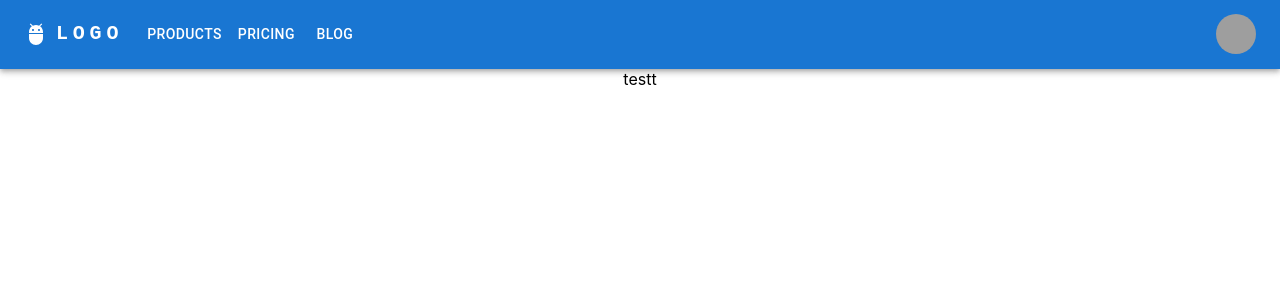
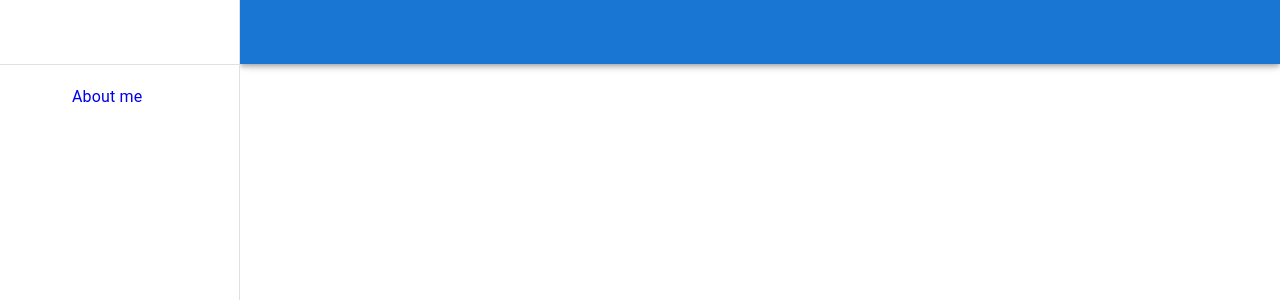
Before and after one commit to zyad-youssef/Personal-Portfolio, a React (Create React App) app in the folder personal_portfolio/: page / in a window 1280 px wide. Shown: the top 300 px of the page. Built offline with nearby package versions, Linux system fonts and the light colour scheme; grey boxes are pictures that could not be loaded.

Commit message:
added nav bar and proper linking

```diff
--- a/personal_portfolio/package.json
+++ b/personal_portfolio/package.json
@@ -16,6 +16,7 @@
     "@types/react-dom": "^18.0.9",
     "react": "^18.2.0",
     "react-dom": "^18.2.0",
+    "react-router-dom": "^6.6.1",
     "react-scripts": "5.0.1",
     "typescript": "^4.9.4",
     "web-vitals": "^2.1.4"
--- a/personal_portfolio/src/App.tsx
+++ b/personal_portfolio/src/App.tsx
@@ -5,7 +5,6 @@ function App() {
   return (
     <div className="App">
       <Navbar></Navbar>
-      testt
     </div>
   );
 }
--- a/personal_portfolio/src/components/Navbar.tsx
+++ b/personal_portfolio/src/components/Navbar.tsx
@@ -1,162 +1,126 @@
 import * as React from 'react';
+import { Link } from 'react-router-dom';
 import AppBar from '@mui/material/AppBar';
 import Box from '@mui/material/Box';
+import CssBaseline from '@mui/material/CssBaseline';
+import Divider from '@mui/material/Divider';
+import Drawer from '@mui/material/Drawer';
+import IconButton from '@mui/material/IconButton';
+import InboxIcon from '@mui/icons-material/MoveToInbox';
+import List from '@mui/material/List';
+import ListItem from '@mui/material/ListItem';
+import ListItemButton from '@mui/material/ListItemButton';
+import ListItemIcon from '@mui/material/ListItemIcon';
+import ListItemText from '@mui/material/ListItemText';
+import MailIcon from '@mui/icons-material/Mail';
+import MenuIcon from '@mui/icons-material/Menu';
 import Toolbar from '@mui/material/Toolbar';
-import IconButton from '@mui/material/IconButton';
 import Typography from '@mui/material/Typography';
-import Menu from '@mui/material/Menu';
-import MenuIcon from '@mui/icons-material/Menu';
-import Container from '@mui/material/Container';
-import Avatar from '@mui/material/Avatar';
-import Button from '@mui/material/Button';
-import Tooltip from '@mui/material/Tooltip';
-import MenuItem from '@mui/material/MenuItem';
-import AdbIcon from '@mui/icons-material/Adb';
 
-const pages = ['Products', 'Pricing', 'Blog'];
-const settings = ['Profile', 'Account', 'Dashboard', 'Logout'];
+const drawerWidth = 240;
 
-function ResponsiveAppBar() {
-  const [anchorElNav, setAnchorElNav] = React.useState<null | HTMLElement>(null);
-  const [anchorElUser, setAnchorElUser] = React.useState<null | HTMLElement>(null);
+interface Props {
+  /**
+   * Injected by the documentation to work in an iframe.
+   */
+  window?: () => Window;
+}
 
-  const handleOpenNavMenu = (event: React.MouseEvent<HTMLElement>) => {
-    setAnchorElNav(event.currentTarget);
-  };
-  const handleOpenUserMenu = (event: React.MouseEvent<HTMLElement>) => {
-    setAnchorElUser(event.currentTarget);
+export default function ResponsiveDrawer(props: Props) {
+  const { window } = props;
+  const [mobileOpen, setMobileOpen] = React.useState(false);
+
+  const handleDrawerToggle = () => {
+    setMobileOpen(!mobileOpen);
   };
 
-  const handleCloseNavMenu = () => {
-    setAnchorElNav(null);
-  };
+  const drawer = (
+    <div>
+      <Toolbar />
+      <Divider />
+      <List>
+        {/*['About Me', 'Projects', 'Resume', 'Work Experience']*/}
 
-  const handleCloseUserMenu = () => {
-    setAnchorElUser(null);
-  };
+          <ListItem key={"About ME"} disablePadding component="a" href="/about">
+            <ListItemButton>
+              <ListItemIcon>
+              </ListItemIcon>
+              <ListItemText primary={"About me "} />
+            </ListItemButton>
+          </ListItem>
+      </List>
+
+    </div>
+  );
+
+  const container = window !== undefined ? () => window().document.body : undefined;
 
   return (
-    <AppBar position="static">
-      <Container maxWidth="xl">
-        <Toolbar disableGutters>
-          <AdbIcon sx={{ display: { xs: 'none', md: 'flex' }, mr: 1 }} />
-          <Typography
-            variant="h6"
-            noWrap
-            component="a"
-            href="/"
+    <Box sx={{ display: 'flex' }}>
+      <CssBaseline />
+      <AppBar
+        position="fixed"
         sx={{
-              mr: 2,
-              display: { xs: 'none', md: 'flex' },
-              fontFamily: 'monospace',
-              fontWeight: 700,
-              letterSpacing: '.3rem',
-              color: 'inherit',
-              textDecoration: 'none',
+          width: { sm: `calc(100% - ${drawerWidth}px)` },
+          ml: { sm: `${drawerWidth}px` },
         }}
       >
-            LOGO
-          </Typography>
-
-          <Box sx={{ flexGrow: 1, display: { xs: 'flex', md: 'none' } }}>
+        <Toolbar>
           <IconButton
-              size="large"
-              aria-label="account of current user"
-              aria-controls="menu-appbar"
-              aria-haspopup="true"
-              onClick={handleOpenNavMenu}
             color="inherit"
+            aria-label="open drawer"
+            edge="start"
+            onClick={handleDrawerToggle}
+            sx={{ mr: 2, display: { sm: 'none' } }}
           >
             <MenuIcon />
           </IconButton>
-            <Menu
-              id="menu-appbar"
-              anchorEl={anchorElNav}
-              anchorOrigin={{
-                vertical: 'bottom',
-                horizontal: 'left',
+          <Typography variant="h6" noWrap component="div">
+          </Typography>
+        </Toolbar>
+      </AppBar>
+      <Box
+        component="nav"
+        sx={{ width: { sm: drawerWidth }, flexShrink: { sm: 0 } }}
+        aria-label="mailbox folders"
+      >
+        {/* The implementation can be swapped with js to avoid SEO duplication of links. */}
+        <Drawer
+          container={container}
+          variant="temporary"
+          open={mobileOpen}
+          onClose={handleDrawerToggle}
+          ModalProps={{
+            keepMounted: true, // Better open performance on mobile.
           }}
-              keepMounted
-              transformOrigin={{
-                vertical: 'top',
-                horizontal: 'left',
-              }}
-              open={Boolean(anchorElNav)}
-              onClose={handleCloseNavMenu}
           sx={{
-                display: { xs: 'block', md: 'none' },
+            display: { xs: 'block', sm: 'none' },
+            '& .MuiDrawer-paper': { boxSizing: 'border-box', width: drawerWidth },
           }}
         >
-              {pages.map((page) => (
-                <MenuItem key={page} onClick={handleCloseNavMenu}>
-                  <Typography textAlign="center">{page}</Typography>
-                </MenuItem>
-              ))}
-            </Menu>
+          {drawer}
+        </Drawer>
+        <Drawer
+          variant="permanent"
+          sx={{
+            display: { xs: 'none', sm: 'block' },
+            '& .MuiDrawer-paper': { boxSizing: 'border-box', width: drawerWidth },
+          }}
+          open
+        >
+          {drawer}
+        </Drawer>
       </Box>
-          <AdbIcon sx={{ display: { xs: 'flex', md: 'none' }, mr: 1 }} />
-          <Typography
-            variant="h5"
-            noWrap
-            component="a"
-            href=""
-            sx={{
-              mr: 2,
-              display: { xs: 'flex', md: 'none' },
-              flexGrow: 1,
-              fontFamily: 'monospace',
-              fontWeight: 700,
-              letterSpacing: '.3rem',
-              color: 'inherit',
-              textDecoration: 'none',
-            }}
+      <Box
+        component="main"
+        sx={{ flexGrow: 1, p: 3, width: { sm: `calc(100% - ${drawerWidth}px)` } }}
       >
-            LOGO
+        <Toolbar />
+        <Typography paragraph>
         </Typography>
-          <Box sx={{ flexGrow: 1, display: { xs: 'none', md: 'flex' } }}>
-            {pages.map((page) => (
-              <Button
-                key={page}
-                onClick={handleCloseNavMenu}
-                sx={{ my: 2, color: 'white', display: 'block' }}
-              >
-                {page}
-              </Button>
-            ))}
+        <Typography paragraph>
+        </Typography>
       </Box>
-
-          <Box sx={{ flexGrow: 0 }}>
-            <Tooltip title="Open settings">
-              <IconButton onClick={handleOpenUserMenu} sx={{ p: 0 }}>
-                <Avatar alt="Remy Sharp" src="/static/images/avatar/2.jpg" />
-              </IconButton>
-            </Tooltip>
-            <Menu
-              sx={{ mt: '45px' }}
-              id="menu-appbar"
-              anchorEl={anchorElUser}
-              anchorOrigin={{
-                vertical: 'top',
-                horizontal: 'right',
-              }}
-              keepMounted
-              transformOrigin={{
-                vertical: 'top',
-                horizontal: 'right',
-              }}
-              open={Boolean(anchorElUser)}
-              onClose={handleCloseUserMenu}
-            >
-              {settings.map((setting) => (
-                <MenuItem key={setting} onClick={handleCloseUserMenu}>
-                  <Typography textAlign="center">{setting}</Typography>
-                </MenuItem>
-              ))}
-            </Menu>
     </Box>
-        </Toolbar>
-      </Container>
-    </AppBar>
   );
 }
-export default ResponsiveAppBar;
```
Also changed, not shown: 1 other file (tests, documents, lock files or other folders). Lines whose indentation alone changed are shown as unchanged.
